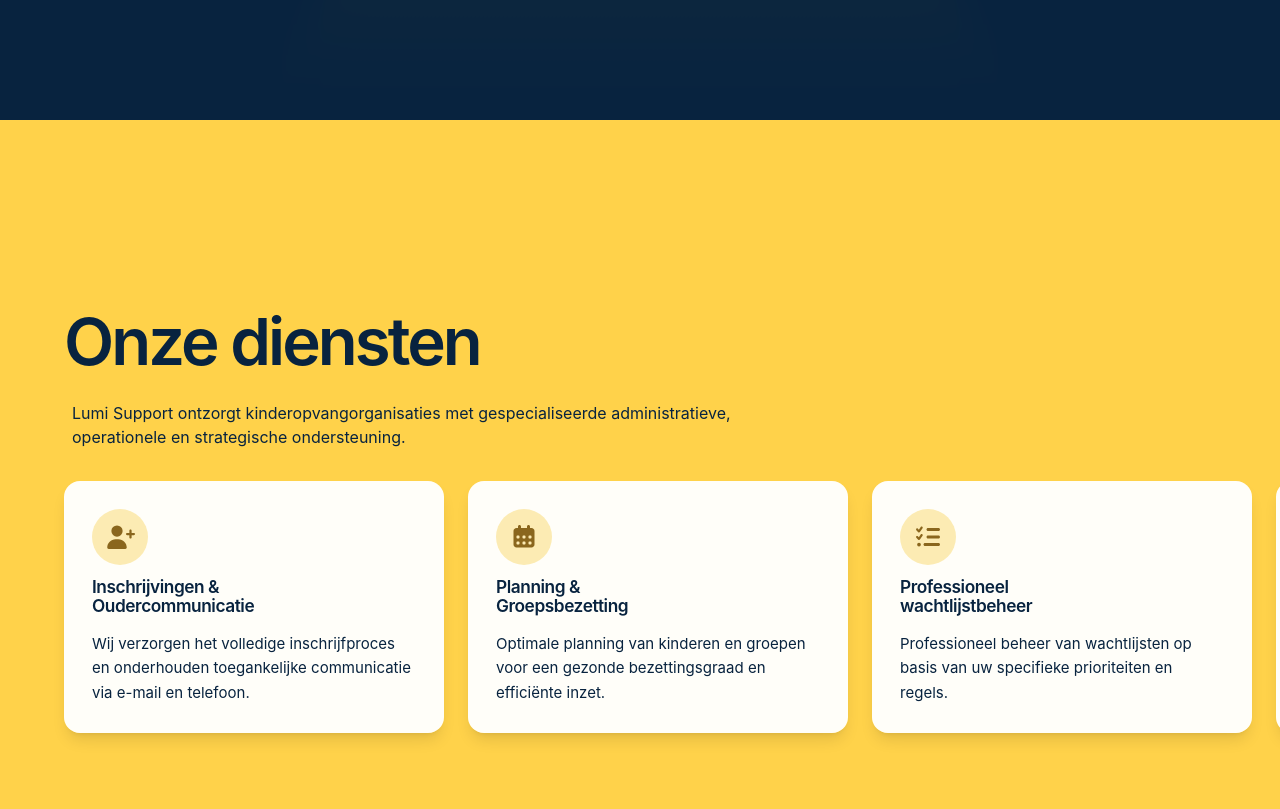
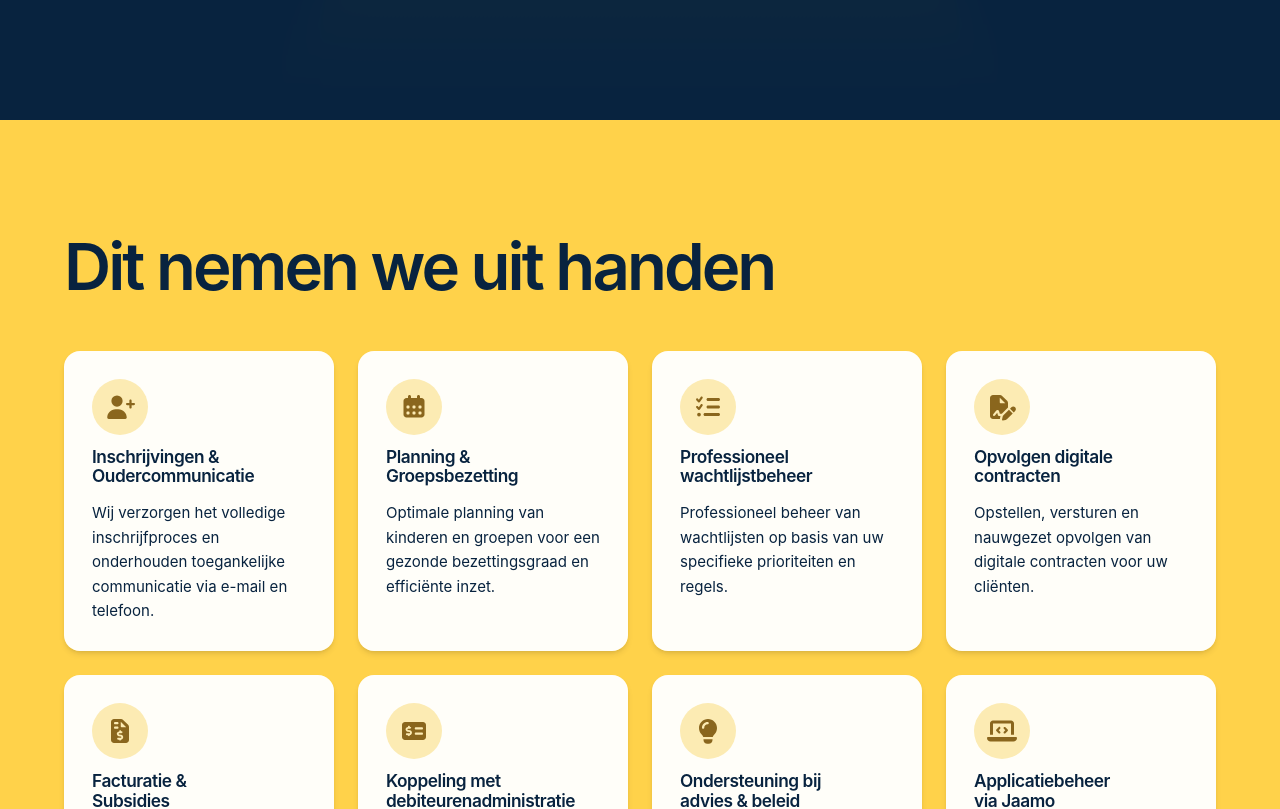
Before and after one commit to k33n8nc/lumi, a Nuxt app: page / in a window 1280 px wide. Shown: the part 680-1489 px from the top of the page. Built offline with nearby package versions, Linux system fonts and the light colour scheme.

Commit message:
Simplify - remove animations pt2

```diff
--- a/app/components/HeroSection.vue
+++ b/app/components/HeroSection.vue
@@ -76,7 +76,7 @@ const handleScrollToServices = () => {
         type="button"
         @click="handleScrollToServices"
       >
-        Bekijk onze diensten
+        Hier geloven wij in...
       </button>
     </div>
   </section>
--- a/app/components/ServicesSection.vue
+++ b/app/components/ServicesSection.vue
@@ -1,5 +1,5 @@
 <script setup lang="ts">
-import { nextTick, onBeforeUnmount, onMounted, ref } from 'vue'
+import { ref } from 'vue'
 import { FontAwesomeIcon } from '@fortawesome/vue-fontawesome'
 import {
   faCalendarDays,
@@ -11,12 +11,9 @@ import {
   faMoneyCheckDollar,
   faUserPlus
 } from '@fortawesome/free-solid-svg-icons'
-import gsap from 'gsap'
 import { ScrollSmoother } from 'gsap/ScrollSmoother'
-import { ScrollTrigger } from 'gsap/ScrollTrigger'
 
-const servicesSection = ref<HTMLElement | null>(null)
-const servicesTrack = ref<HTMLElement | null>(null)
+const sectionRef = ref<HTMLElement | null>(null)
 
 const services = [
   {
@@ -69,96 +66,40 @@ const services = [
   }
 ]
 
-let animationContext: gsap.Context | null = null
-
 const scrollToServices = () => {
-  if (!servicesSection.value) return
-  const trigger = ScrollTrigger.getById('services-horizontal-track')
-  const target = trigger ? trigger.start : servicesSection.value.offsetTop
+  if (!sectionRef.value) return
   const smoother = ScrollSmoother.get()
   if (smoother) {
-    smoother.scrollTo(target, true)
+    smoother.scrollTo(sectionRef.value, true)
   } else {
-    window.scrollTo({ top: target, behavior: 'smooth' })
+    sectionRef.value.scrollIntoView({ behavior: 'smooth' })
   }
 }
 
 defineExpose({
   scrollToServices
 })
-
-onMounted(async () => {
-  gsap.registerPlugin(ScrollTrigger, ScrollSmoother)
-  await nextTick()
-
-  animationContext = gsap.context(() => {
-    const getScrollAmount = () => {
-      if (!servicesTrack.value) return 0
-      const padding = window.innerWidth < 768 ? 32 : 128
-      return -(servicesTrack.value.scrollWidth - (window.innerWidth - padding))
-    }
-
-    const timeline = gsap.timeline({
-      defaults: { ease: 'none' },
-      scrollTrigger: {
-        id: 'services-horizontal-track',
-        trigger: servicesSection.value,
-        start: 'top top',
-        end: '+=180%',
-        scrub: 0.8,
-        pin: true,
-        anticipatePin: 1,
-        invalidateOnRefresh: true
-      }
-    })
-
-    if (servicesTrack.value) {
-      timeline.to(
-        servicesTrack.value,
-        {
-          x: getScrollAmount,
-          duration: 1,
-          ease: 'none'
-        },
-        0
-      )
-    }
-  }, servicesSection.value ?? undefined)
-
-  ScrollTrigger.refresh()
-})
-
-onBeforeUnmount(() => {
-  animationContext?.revert()
-})
 </script>
 
 <template>
-  <div class="w-full bg-lumi-yellow overflow-hidden">
   <section
     id="diensten"
-      ref="servicesSection"
-      class="relative w-full h-screen min-h-[42rem] overflow-hidden bg-lumi-yellow text-lumi-navy flex flex-col justify-center px-6 md:px-16 py-16 will-change-transform transform-gpu"
+    ref="sectionRef"
+    class="w-full py-24 md:py-28 px-6 md:px-16 bg-lumi-yellow text-lumi-navy flex flex-col justify-center"
     aria-label="Onze diensten"
   >
     <div class="w-full max-w-[100rem] mx-auto">
-        <header class="mb-8">
+      <header class="mb-10 md:mb-12">
         <h1>
-            Onze diensten
+          Dit nemen we uit handen
         </h1>
-          <p class="max-w-[42rem] mt-6 text-body-lg pl-2">
-            Lumi Support ontzorgt kinderopvangorganisaties met gespecialiseerde administratieve, operationele en strategische ondersteuning.
-          </p>
       </header>
 
-        <div
-          ref="servicesTrack"
-          class="services-track flex flex-nowrap gap-5 md:gap-6 will-change-transform"
-        >
+      <div class="grid grid-cols-1 sm:grid-cols-2 lg:grid-cols-4 auto-rows-fr gap-5 md:gap-6">
         <article
           v-for="service in services"
           :key="service.id"
-            class="service-card flex flex-col p-6 md:p-7 rounded-2xl bg-white/97 text-lumi-navy shadow-lg gap-3 w-[290px] sm:w-[340px] md:w-[380px] flex-shrink-0"
+          class="service-card flex flex-col h-full p-6 md:p-7 rounded-2xl bg-white/97 text-lumi-navy shadow-md hover:shadow-lg transition-all duration-200 gap-3"
         >
           <span class="inline-grid place-items-center w-14 h-14 rounded-full bg-lumi-gold-bg text-lumi-gold-text text-2xl" aria-hidden="true">
             <FontAwesomeIcon :icon="service.icon" />
@@ -173,5 +114,4 @@ onBeforeUnmount(() => {
       </div>
     </div>
   </section>
-  </div>
 </template>
```
Lines whose indentation alone changed are shown as unchanged.
